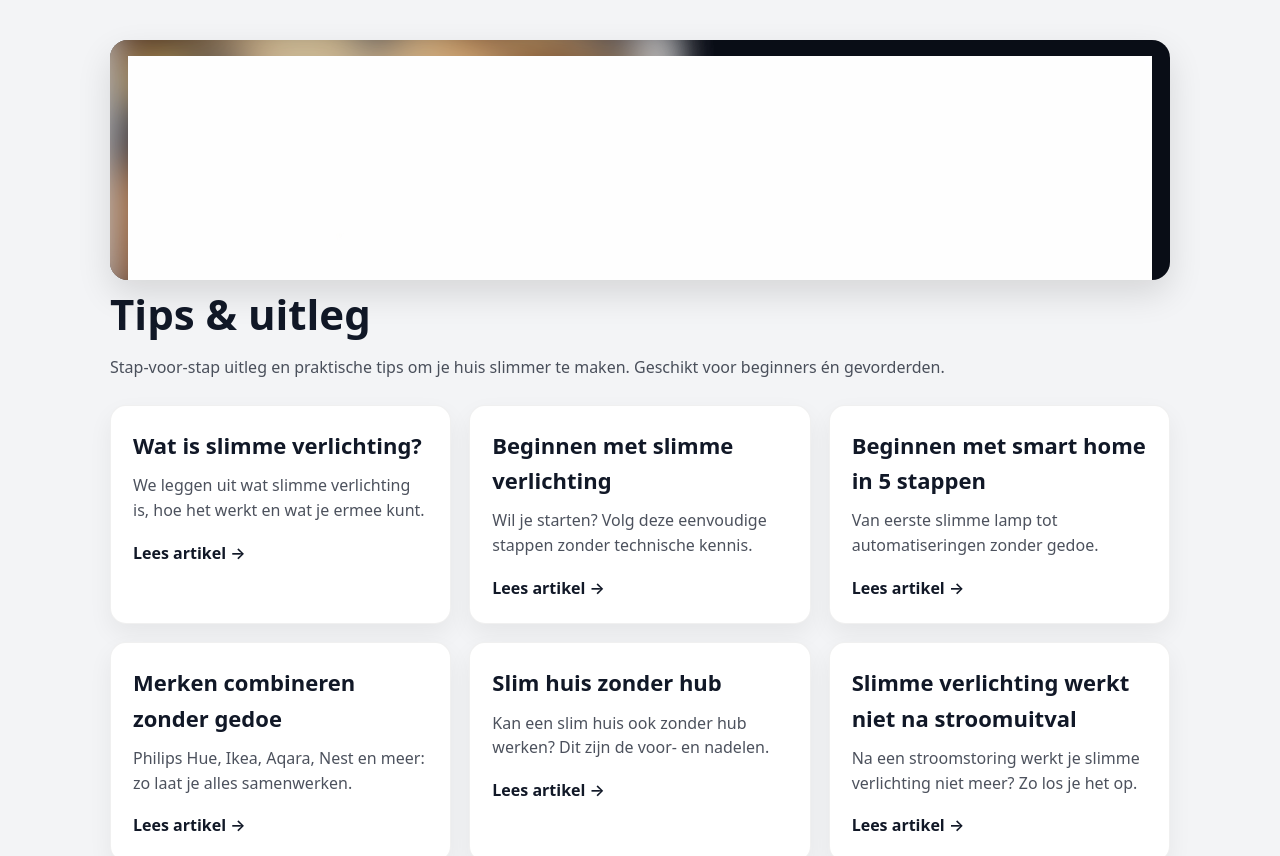
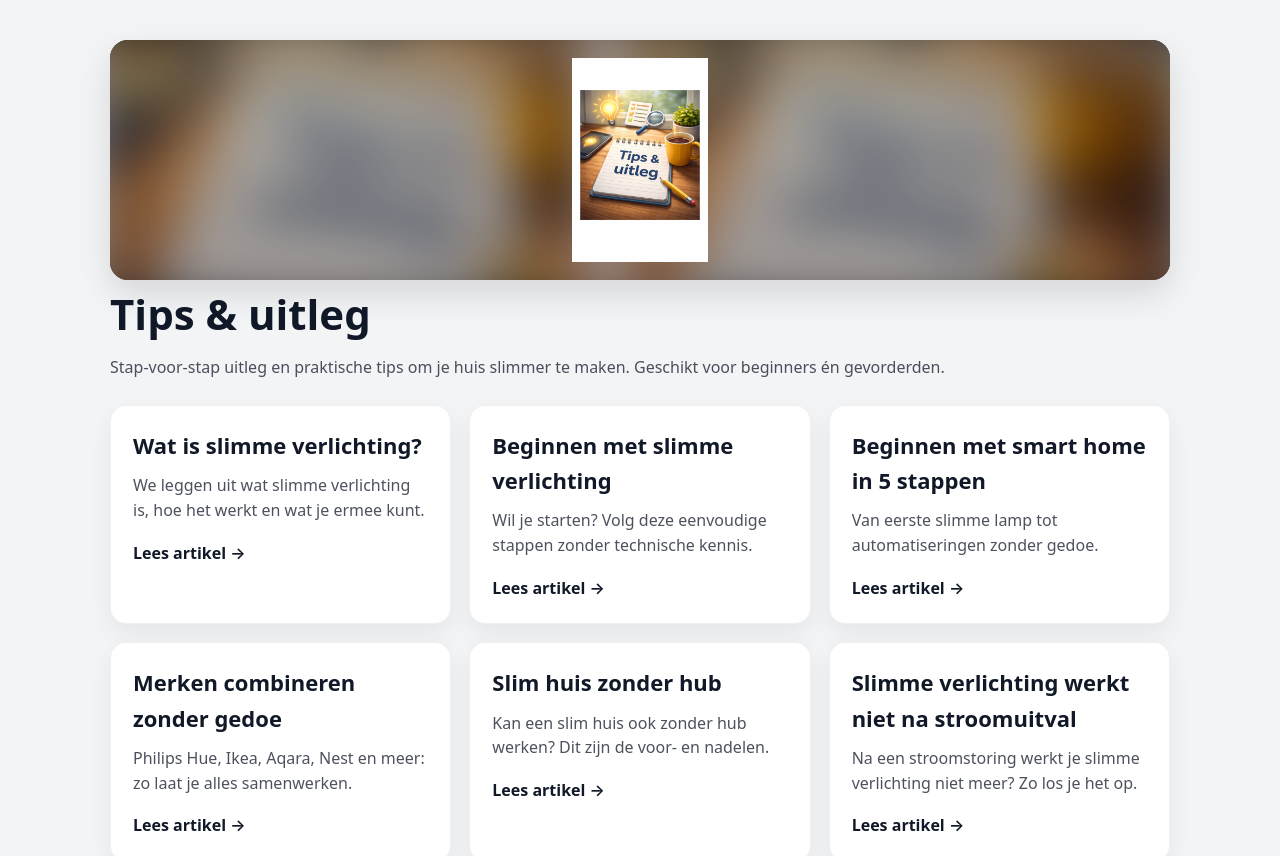
Before and after one commit to hafidgrad/SlimHuisWonen, a Next.js app: page /tips in a window 1280 px wide. Shown: the top 856 px of the page. Built offline with nearby package versions, Linux system fonts and the light colour scheme.

Commit message:
Fix TipBanner styling and align Wi-Fi tips pages

```diff
--- a/app/globals.css
+++ b/app/globals.css
@@ -719,7 +719,7 @@ code {
 }
 
 /* =========================================================
-   ✅ TipBanner (blur zijkanten + strak banner formaat)
+   ✅ TipBanner (blur zijkanten + echte banner look)
    ========================================================= */
 
 .tipBanner {
@@ -735,11 +735,12 @@ code {
 /* Blur layer links/rechts */
 .tipBannerBlur {
   position: absolute;
-  inset: 0;
+  top: 0;
+  bottom: 0;
   width: 50%;
-  filter: blur(18px);
+  filter: blur(22px);
   opacity: 0.85;
-  transform: scale(1.12);
+  transform: scale(1.2);
   background-size: cover;
   background-position: center;
   z-index: 1;
@@ -753,39 +754,32 @@ code {
   right: 0;
 }
 
-/* Overlay minder donker (belangrijk!) */
+/* Dark overlay */
 .tipBanner::after {
   content: "";
   position: absolute;
   inset: 0;
-  background: rgba(0, 0, 0, 0.14);
+  background: rgba(0, 0, 0, 0.22);
   z-index: 2;
 }
 
-/* Center sharp image */
+/* Inner = center image */
 .tipBannerInner {
   position: absolute;
   inset: 0;
   z-index: 3;
-  display: grid;
-  place-items: center;
-  padding: 16px;
+  display: flex;
+  align-items: center;
+  justify-content: center;
+  padding: 18px;
 }
 
-/* ✅ dit lost Next/Image wrapper probleem op */
-.tipBannerInner span {
-  height: 100% !important;
-  width: auto !important;
-  max-width: 560px !important;
-  display: block !important;
-}
-
-/* ✅ class op Image */
+/* ✅ DE FIX: Next/Image altijd groot & netjes */
 .tipBannerImg {
   height: 100% !important;
   width: auto !important;
+  max-width: 100% !important;
   object-fit: contain !important;
-  display: block !important;
 }
 
 /* Mobile */
@@ -795,7 +789,7 @@ code {
     border-radius: 16px;
   }
 
-  .tipBannerInner span {
-    max-width: 380px !important;
+  .tipBannerInner {
+    padding: 12px;
   }
 }
--- a/components/TipBanner.jsx
+++ b/components/TipBanner.jsx
@@ -3,24 +3,23 @@ import Image from "next/image";
 export default function TipBanner({ src, alt }) {
   return (
     <div className="tipBanner">
-      {/* Blur links */}
+      {/* Blur zijkanten */}
       <div
         className="tipBannerBlur tipBannerBlurLeft"
         style={{ backgroundImage: `url(${src})` }}
       />
-      {/* Blur rechts */}
       <div
         className="tipBannerBlur tipBannerBlurRight"
         style={{ backgroundImage: `url(${src})` }}
       />
 
-      {/* Sharp center */}
+      {/* Center scherpe afbeelding */}
       <div className="tipBannerInner">
         <Image
           src={src}
           alt={alt}
-          width={900}
-          height={450}
+          width={1600}
+          height={900}
           priority
           className="tipBannerImg"
         />
```
